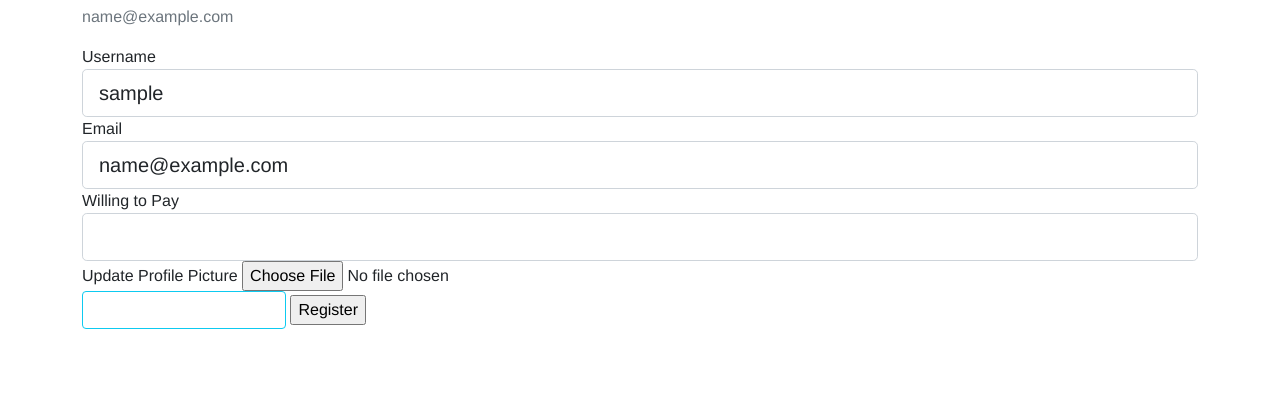
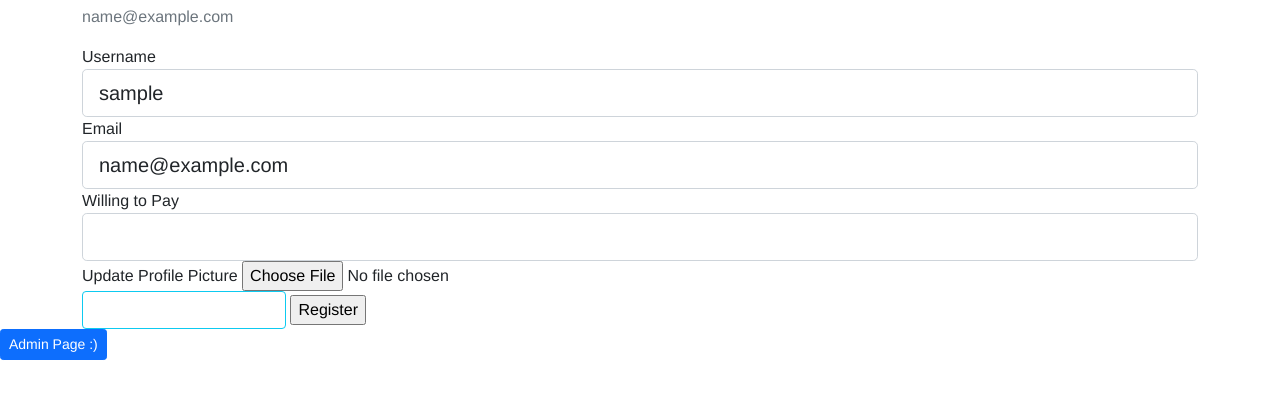
Before and after one commit to nleonar7/FlaskApp, a Flask app: page /account in a window 1280 px wide. Shown: the part 347-746 px from the top of the page. Run offline with Flask 2, Linux system fonts and the light colour scheme; the visitor is signed in with stand-in values (Sample User, id 1); data comes from the database, SQL or seed files in the repository; some libraries are stand-ins or nearby versions.

Commit message:
Outlook email from sender nikocoding@outlook.com still not working.
Added admin button, the page doesn't actually link to anything yet but its nice that the button is there now

All we need to do is to get the admin page to actually show some analytics.

We can add the links for the directs of analysis already compiled, but will need to add more including some visuals. Make it meaningful and nice

```diff
--- a/flaskblog/routes.py
+++ b/flaskblog/routes.py
@@ -272,3 +272,12 @@ def view_binghamton():
     else:
         flash('You do not have the necessary entitlements to view.', 'warning')
         return redirect('/properties')
+
+
+@app.route('/admin', methods=['GET'])
+def view_binghamton():
+    if current_user.admin:
+        return render_template('AdminThings.html')
+    else:
+        flash('You do not have the necessary entitlements to view.', 'warning')
+        return redirect('/properties')
--- a/flaskblog/templates/base.html
+++ b/flaskblog/templates/base.html
@@ -83,6 +83,10 @@
     {% block body%} {% endblock %}
     </div>
 
+    {% if current_user.admin == True %}
+        <a class="btn btn-primary btn-sm" href="/admin">Admin Page :)</a>
+    {% endif %}
+
     <script src="https://cdn.jsdelivr.net/npm/@popperjs/core@2.5.4/dist/umd/popper.min.js" integrity="sha384-q2kxQ16AaE6UbzuKqyBE9/u/KzioAlnx2maXQHiDX9d4/zp8Ok3f+M7DPm+Ib6IU" crossorigin="anonymous"></script>
     <script src="https://cdn.jsdelivr.net/npm/bootstrap@5.0.0-beta1/dist/js/bootstrap.min.js" integrity="sha384-pQQkAEnwaBkjpqZ8RU1fF1AKtTcHJwFl3pblpTlHXybJjHpMYo79HY3hIi4NKxyj" crossorigin="anonymous"></script>
 </body>
```
